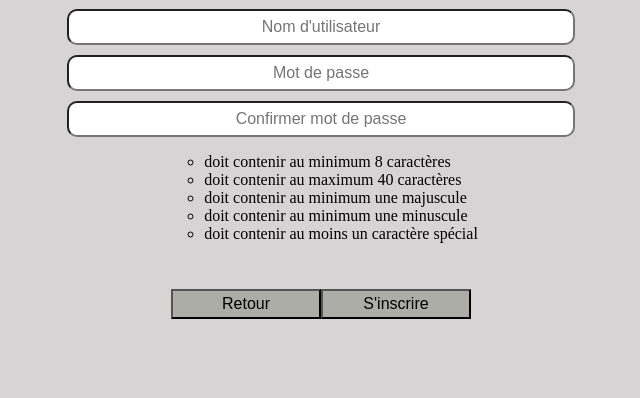
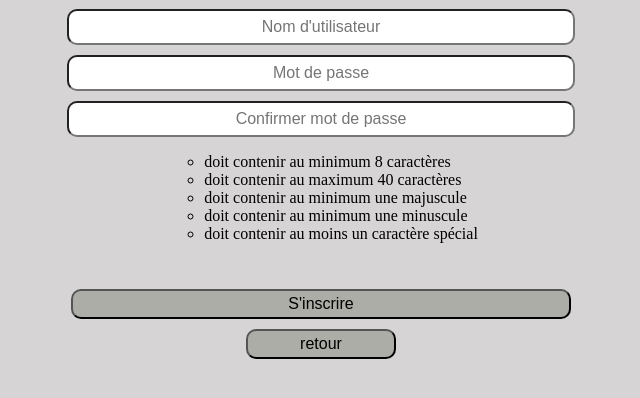
Before and after one commit to Arnaud290/OC_P9, a Django app: page /registration/ in a window 1280 px wide. Shown: the part 247-645 px from the top of the page, without its empty margins (319-959 px from the left). Run offline with Django 3.2, Linux system fonts and the light colour scheme.

Commit message:
HTML CSS OK

```diff
--- a/litreview/review/static/review/style.css
+++ b/litreview/review/static/review/style.css
@@ -112,6 +112,8 @@ a{
 
 .btn{
     background-color: rgb(172, 173, 167);
+    display: inline;
+    border-radius: 10px;
 }
 
 .btn:hover{
@@ -209,6 +211,19 @@ a{
 
 .registration_block__form__control__button .btn{
     height:30px;
+    width: 500px;
+    font-size: 1em;
+}
+
+.registration_block__return{
+    display: flex;
+    width: 40%;
+    justify-content:right;
+    margin-top: 50px;
+}
+
+.registration_block__return .btn{
+    height:30px;
     width: 150px;
     font-size: 1em;
 }
@@ -223,13 +238,15 @@ a{
 .header_page__title__feed__button{
     margin-top: 30px;
     display: flex;
-    justify-content: space-around;
+    width: 100%;
+    justify-content: space-between;
 }
 
 .header_page__title__feed__button .btn{
     height:30px;
-    width: 450px;
+    width: 200px;
     font-size: 1em;
+    margin: 5px;
 }
 
 .block_feed__posts{
@@ -572,6 +589,15 @@ a{
 
     }
 
+    /* Inscription */
+
+    .registration_block__return{
+        display: flex;
+        flex-direction: column;
+        align-items: center;
+        margin-top: 10px;
+    }
+
     /* feed */
 
     .header_page.feed{
--- a/litreview/review/templates/review/base.html
+++ b/litreview/review/templates/review/base.html
@@ -1,5 +1,5 @@
 <!DOCTYPE html>
-<html>
+<html lang="fr">
     <head>
         <meta charset='utf-8'>
         <meta http-equiv='X-UA-Compatible' content='IE=edge'>
--- a/litreview/review/templates/review/registration.html
+++ b/litreview/review/templates/review/registration.html
@@ -10,7 +10,7 @@
 {% block content %}
     <div class="registration_block">
         <p class="registration_block__form title">Inscrivez-vous</p>
-        <form method="post" action="" class="registration_block__form">
+        <form method="post" action="/registration/" class="registration_block__form">
             {% csrf_token %}
             <div class="registration_block__form__control">
                 {{ form.username }}
@@ -30,12 +30,13 @@
                 <li> doit contenir au minimum une minuscule</li>
                 <li> doit contenir au moins un caractère spécial</li>
             </ul>
+
             <div class="registration_block__form__control__button">
-                <a href="{% url 'userlogin' %}">
-                    <button class="btn" type="button">Retour</button>
-                </a>
                 <button  class="btn" type="submit">S'inscrire</button>
             </div>
         </form>
+        <form class="registration_block__return" action="/login/" method="get">
+            <button class="btn">retour</button>
+        </form>
     </div>
 {% endblock %}
```
Also changed, not shown: litreview/review/templates/review/feed.html (+6 -6 lines), litreview/review/templates/review/login.html (+4 -4 lines), litreview/review/templates/review/snippets/base_snippet.html (deleted, +0 -14 lines), litreview/review/templates/review/snippets/review_snippet.html (+10 -13 lines), litreview/review/templates/review/snippets/ticket_snippet.html (+11 -14 lines), litreview/review/templates/review/subscription.html (+4 -4 lines), litreview/db.sqlite3.
